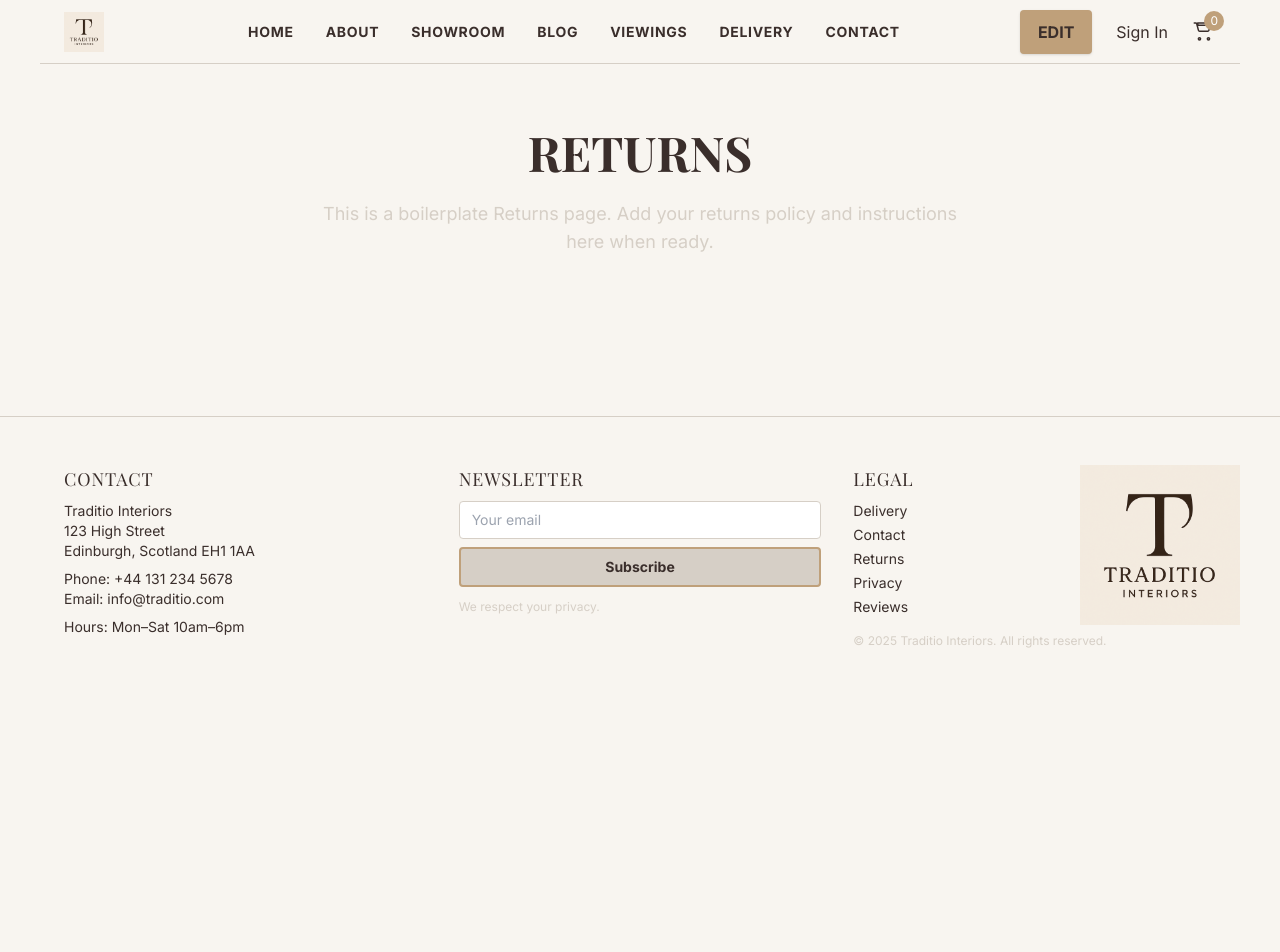
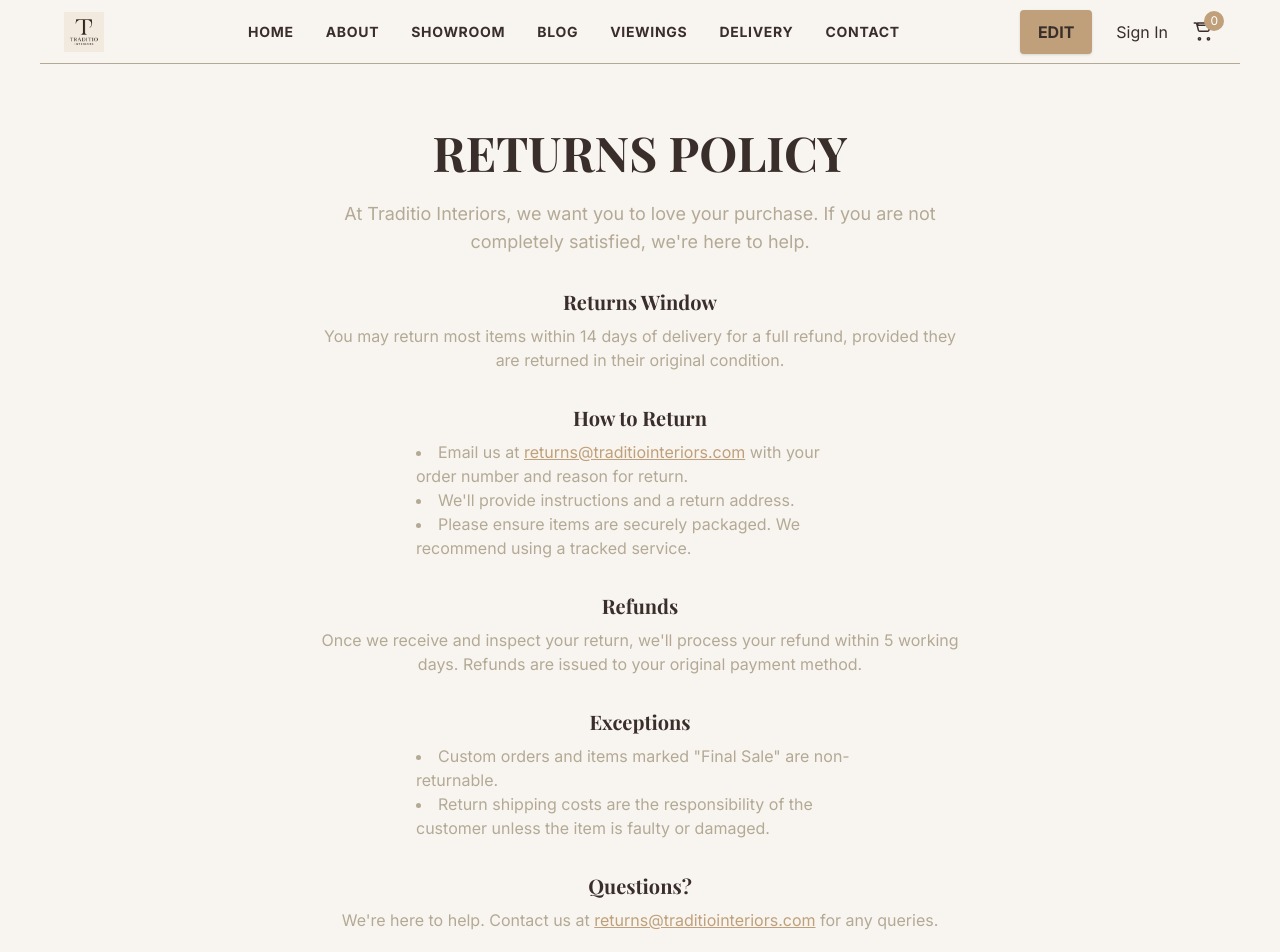
Before and after one commit to AutoJenny/traditio, a Next.js app in the folder traditio-next-site/: page /returns in a window 1280 px wide. Shown: the top 952 px of the page. Before the commit the page ends 800 px from the top, so only its background shows below. Built offline with nearby package versions, Linux system fonts and the light colour scheme.

Commit message:
feat(legal): unique Returns, Reviews, and Privacy pages for Traditio Interiors (original content, styled for clarity and trust)

```diff
--- a/traditio-next-site/src/app/privacy/page.tsx
+++ b/traditio-next-site/src/app/privacy/page.tsx
@@ -2,7 +2,27 @@ export default function Privacy() {
   return (
     <main className="max-w-2xl mx-auto py-16 px-4 text-center">
       <h1 className="font-heading text-4xl md:text-5xl font-bold uppercase text-espresso mb-6">Privacy Policy</h1>
-      <p className="font-body text-lg text-sand mb-8">This is a boilerplate Privacy Policy page. Add your privacy policy details here when ready.</p>
+      <p className="font-body text-lg text-sand mb-8">We respect your privacy and are committed to protecting your personal information.</p>
+      <h2 className="font-heading text-xl text-espresso font-bold mb-2 mt-8">What We Collect</h2>
+      <ul className="font-body text-base text-sand mb-4 list-disc list-inside text-left mx-auto max-w-md">
+        <li>Name, contact details, and delivery address</li>
+        <li>Order history and correspondence</li>
+        <li>Website usage data (via cookies and analytics)</li>
+      </ul>
+      <h2 className="font-heading text-xl text-espresso font-bold mb-2 mt-8">How We Use Your Data</h2>
+      <ul className="font-body text-base text-sand mb-4 list-disc list-inside text-left mx-auto max-w-md">
+        <li>To process and deliver your orders</li>
+        <li>To communicate with you about your purchase</li>
+        <li>To improve our website and services</li>
+      </ul>
+      <h2 className="font-heading text-xl text-espresso font-bold mb-2 mt-8">We Never Sell Your Data</h2>
+      <p className="font-body text-base text-sand mb-4">Your information is never shared with third parties for marketing purposes.</p>
+      <h2 className="font-heading text-xl text-espresso font-bold mb-2 mt-8">Cookies</h2>
+      <p className="font-body text-base text-sand mb-4">We use cookies to enhance your browsing experience. You can disable cookies in your browser settings.</p>
+      <h2 className="font-heading text-xl text-espresso font-bold mb-2 mt-8">Your Rights</h2>
+      <p className="font-body text-base text-sand mb-4">You may request, update, or delete your personal data at any time. Contact us at <a href="mailto:privacy@traditiointeriors.com" className="text-brass underline">privacy@traditiointeriors.com</a>.</p>
+      <h2 className="font-heading text-xl text-espresso font-bold mb-2 mt-8">Contact</h2>
+      <p className="font-body text-base text-sand mb-2">For any privacy-related questions, please email <a href="mailto:privacy@traditiointeriors.com" className="text-brass underline">privacy@traditiointeriors.com</a>.</p>
     </main>
   );
 }
--- a/traditio-next-site/src/app/returns/page.tsx
+++ b/traditio-next-site/src/app/returns/page.tsx
@@ -1,8 +1,25 @@
 export default function Returns() {
   return (
     <main className="max-w-2xl mx-auto py-16 px-4 text-center">
-      <h1 className="font-heading text-4xl md:text-5xl font-bold uppercase text-espresso mb-6">Returns</h1>
-      <p className="font-body text-lg text-sand mb-8">This is a boilerplate Returns page. Add your returns policy and instructions here when ready.</p>
+      <h1 className="font-heading text-4xl md:text-5xl font-bold uppercase text-espresso mb-6">Returns Policy</h1>
+      <p className="font-body text-lg text-sand mb-8">At Traditio Interiors, we want you to love your purchase. If you are not completely satisfied, we're here to help.</p>
+      <h2 className="font-heading text-xl text-espresso font-bold mb-2 mt-8">Returns Window</h2>
+      <p className="font-body text-base text-sand mb-4">You may return most items within 14 days of delivery for a full refund, provided they are returned in their original condition.</p>
+      <h2 className="font-heading text-xl text-espresso font-bold mb-2 mt-8">How to Return</h2>
+      <ul className="font-body text-base text-sand mb-4 list-disc list-inside text-left mx-auto max-w-md">
+        <li>Email us at <a href="mailto:returns@traditiointeriors.com" className="text-brass underline">returns@traditiointeriors.com</a> with your order number and reason for return.</li>
+        <li>We'll provide instructions and a return address.</li>
+        <li>Please ensure items are securely packaged. We recommend using a tracked service.</li>
+      </ul>
+      <h2 className="font-heading text-xl text-espresso font-bold mb-2 mt-8">Refunds</h2>
+      <p className="font-body text-base text-sand mb-4">Once we receive and inspect your return, we'll process your refund within 5 working days. Refunds are issued to your original payment method.</p>
+      <h2 className="font-heading text-xl text-espresso font-bold mb-2 mt-8">Exceptions</h2>
+      <ul className="font-body text-base text-sand mb-4 list-disc list-inside text-left mx-auto max-w-md">
+        <li>Custom orders and items marked "Final Sale" are non-returnable.</li>
+        <li>Return shipping costs are the responsibility of the customer unless the item is faulty or damaged.</li>
+      </ul>
+      <h2 className="font-heading text-xl text-espresso font-bold mb-2 mt-8">Questions?</h2>
+      <p className="font-body text-base text-sand mb-2">We're here to help. Contact us at <a href="mailto:returns@traditiointeriors.com" className="text-brass underline">returns@traditiointeriors.com</a> for any queries.</p>
     </main>
   );
 }
--- a/traditio-next-site/src/app/reviews/page.tsx
+++ b/traditio-next-site/src/app/reviews/page.tsx
@@ -1,3 +1,18 @@
-export default function ReviewsPage() {
-  return <div>Reviews page coming soon.</div>;
+export default function Reviews() {
+  return (
+    <main className="max-w-2xl mx-auto py-16 px-4 text-center">
+      <h1 className="font-heading text-4xl md:text-5xl font-bold uppercase text-espresso mb-6">Customer Reviews</h1>
+      <p className="font-body text-lg text-sand mb-8">We're proud of the trust our clients place in us. Here's what some of our customers have to say:</p>
+      <div className="mb-8">
+        <blockquote className="font-body text-base text-espresso italic mb-4">"A wonderful experience from start to finish. The piece I purchased is even more beautiful in person."</blockquote>
+        <span className="font-body text-sand block mb-6">— Emily, Edinburgh</span>
+        <blockquote className="font-body text-base text-espresso italic mb-4">"Traditio Interiors helped me find the perfect mirror for my hallway. Friendly, knowledgeable, and passionate about what they do."</blockquote>
+        <span className="font-body text-sand block mb-6">— James, Glasgow</span>
+        <blockquote className="font-body text-base text-espresso italic mb-4">"Excellent service and a truly unique selection. I'll be back!"</blockquote>
+        <span className="font-body text-sand block">— Sophie, London</span>
+      </div>
+      <h2 className="font-heading text-xl text-espresso font-bold mb-2 mt-8">Share Your Experience</h2>
+      <p className="font-body text-base text-sand mb-2">We value your feedback. If you'd like to leave a review, please email us at <a href="mailto:reviews@traditiointeriors.com" className="text-brass underline">reviews@traditiointeriors.com</a>.</p>
+    </main>
+  );
 }
--- a/traditio-next-site/tailwind.config.js
+++ b/traditio-next-site/tailwind.config.js
@@ -11,7 +11,7 @@ module.exports = {
       colors: {
         ivory: '#F8F5F0',
         espresso: '#3A2E2B',
-        sand: '#D6CFC6',
+        sand: '#B3A995',
         brass: '#BFA07A',
         clay: '#A28E7D',
       },
```
Also changed, not shown: 2 other files (tests, documents, lock files or other folders).
